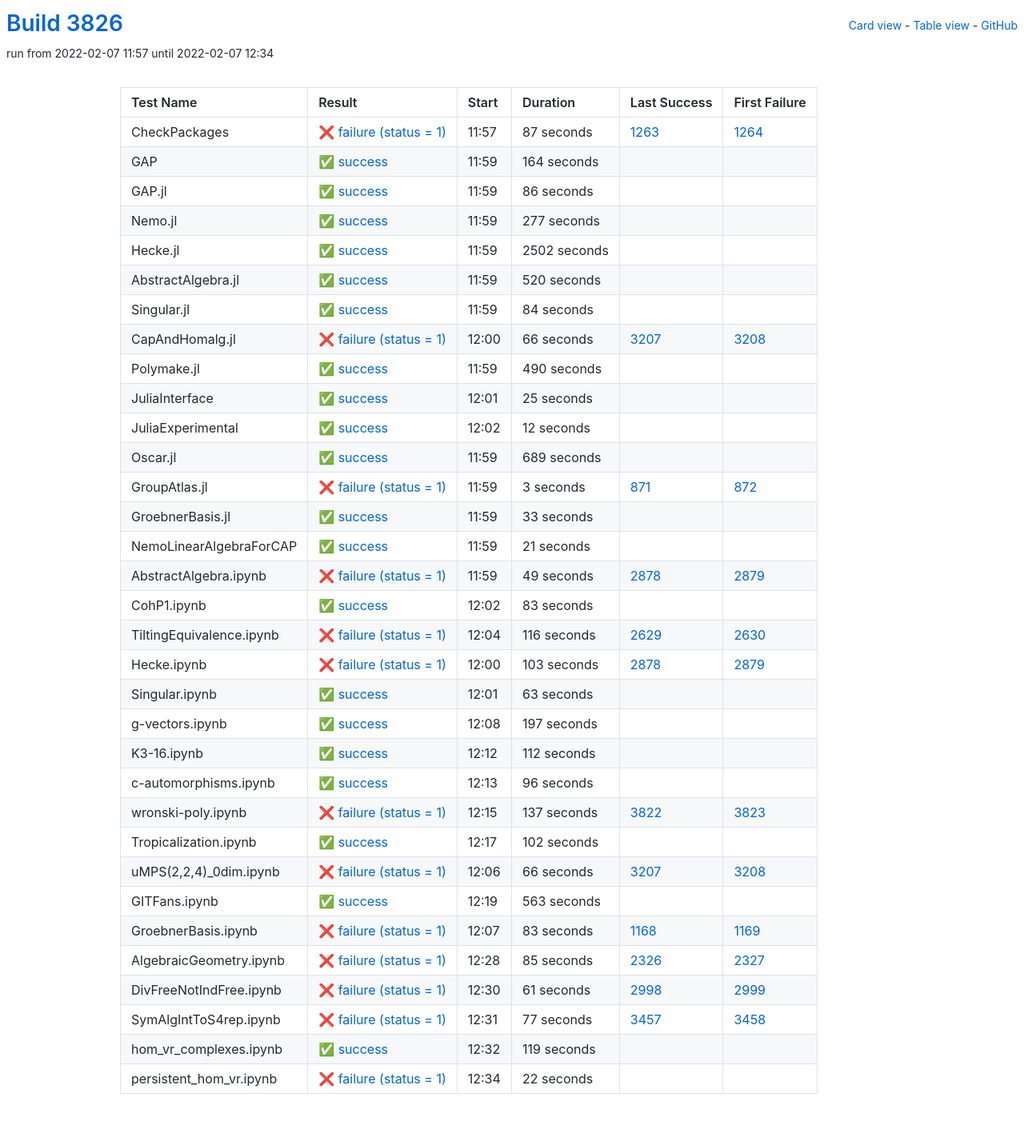
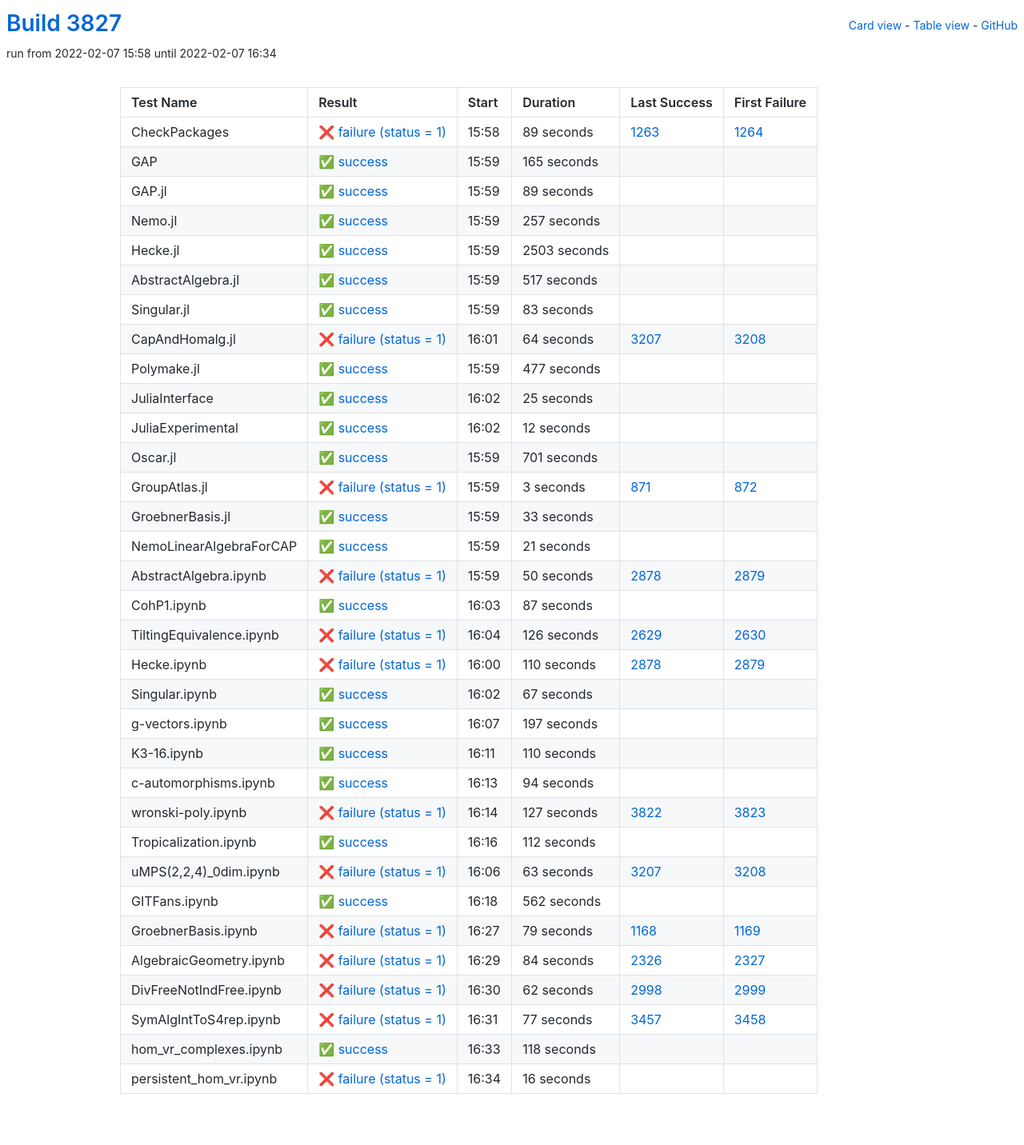
Before and after one commit to oscar-system/oscar-ci-status-stable, a Jekyll site: the page built from table.html, in a window 1280 px wide. Shown: the whole page at 80% size. Built offline with Jekyll 4.4.1, drawn with Linux system fonts in a browser that asks for light colours.

Commit message:
Build #3827

```diff
--- a/_data/ci.yml
+++ b/_data/ci.yml
@@ -1,6 +1,6 @@
 ---
-build: 3826
-build_url: https://oscarci.mathematik.uni-kl.de/job/oscar-stable/3826/
+build: 3827
+build_url: https://oscarci.mathematik.uni-kl.de/job/oscar-stable/3827/
 job: oscar-stable
 organization: oscar-system
 repo: oscar-ci-status-stable
@@ -8,116 +8,116 @@ repourl: https://github.com/oscar-system/oscar-ci-status-stable
 tests:
 - name: CheckPackages
   id: checkpackages
-  log: https://oscarci.mathematik.uni-kl.de/job/oscar-stable/3826/artifact/logs/build-3826/CheckPackages.log
-  start: 2022-02-07 11:57
+  log: https://oscarci.mathematik.uni-kl.de/job/oscar-stable/3827/artifact/logs/build-3827/CheckPackages.log
+  start: 2022-02-07 15:58
   success: false
   exitcode: 1
   status: failure
-  duration: 87
+  duration: 89
   last_success: 1263
   last_success_url: https://oscarci.mathematik.uni-kl.de/job/oscar-stable/1263/
   first_failure: 1264
   first_failure_url: https://oscarci.mathematik.uni-kl.de/job/oscar-stable/1264/
 - name: GAP
   id: gap
-  log: https://oscarci.mathematik.uni-kl.de/job/oscar-stable/3826/artifact/logs/build-3826/GAP.log
-  start: 2022-02-07 11:59
+  log: https://oscarci.mathematik.uni-kl.de/job/oscar-stable/3827/artifact/logs/build-3827/GAP.log
+  start: 2022-02-07 15:59
   success: true
   exitcode: 0
   status: success
-  duration: 164
+  duration: 165
   last_success: false
   last_success_url:
   first_failure: false
   first_failure_url:
 - name: GAP.jl
   id: gap-jl
-  log: https://oscarci.mathematik.uni-kl.de/job/oscar-stable/3826/artifact/logs/build-3826/GAP.jl.log
-  start: 2022-02-07 11:59
+  log: https://oscarci.mathematik.uni-kl.de/job/oscar-stable/3827/artifact/logs/build-3827/GAP.jl.log
+  start: 2022-02-07 15:59
   success: true
   exitcode: 0
   status: success
-  duration: 86
+  duration: 89
   last_success: false
   last_success_url:
   first_failure: false
   first_failure_url:
 - name: Nemo.jl
   id: nemo-jl
-  log: https://oscarci.mathematik.uni-kl.de/job/oscar-stable/3826/artifact/logs/build-3826/Nemo.jl.log
-  start: 2022-02-07 11:59
+  log: https://oscarci.mathematik.uni-kl.de/job/oscar-stable/3827/artifact/logs/build-3827/Nemo.jl.log
+  start: 2022-02-07 15:59
   success: true
   exitcode: 0
   status: success
-  duration: 277
+  duration: 257
   last_success: false
   last_success_url:
   first_failure: false
   first_failure_url:
 - name: Hecke.jl
   id: hecke-jl
-  log: https://oscarci.mathematik.uni-kl.de/job/oscar-stable/3826/artifact/logs/build-3826/Hecke.jl.log
-  start: 2022-02-07 11:59
+  log: https://oscarci.mathematik.uni-kl.de/job/oscar-stable/3827/artifact/logs/build-3827/Hecke.jl.log
+  start: 2022-02-07 15:59
   success: true
   exitcode: 0
   status: success
-  duration: 2502
+  duration: 2503
   last_success: false
   last_success_url:
   first_failure: false
   first_failure_url:
 - name: AbstractAlgebra.jl
   id: abstractalgebra-jl
-  log: https://oscarci.mathematik.uni-kl.de/job/oscar-stable/3826/artifact/logs/build-3826/AbstractAlgebra.jl.log
-  start: 2022-02-07 11:59
+  log: https://oscarci.mathematik.uni-kl.de/job/oscar-stable/3827/artifact/logs/build-3827/AbstractAlgebra.jl.log
+  start: 2022-02-07 15:59
   success: true
   exitcode: 0
   status: success
-  duration: 520
+  duration: 517
   last_success: false
   last_success_url:
   first_failure: false
   first_failure_url:
 - name: Singular.jl
   id: singular-jl
-  log: https://oscarci.mathematik.uni-kl.de/job/oscar-stable/3826/artifact/logs/build-3826/Singular.jl.log
-  start: 2022-02-07 11:59
+  log: https://oscarci.mathematik.uni-kl.de/job/oscar-stable/3827/artifact/logs/build-3827/Singular.jl.log
+  start: 2022-02-07 15:59
   success: true
   exitcode: 0
   status: success
-  duration: 84
+  duration: 83
   last_success: false
   last_success_url:
   first_failure: false
   first_failure_url:
 - name: CapAndHomalg.jl
   id: capandhomalg-jl
-  log: https://oscarci.mathematik.uni-kl.de/job/oscar-stable/3826/artifact/logs/build-3826/CapAndHomalg.jl.log
-  start: 2022-02-07 12:00
+  log: https://oscarci.mathematik.uni-kl.de/job/oscar-stable/3827/artifact/logs/build-3827/CapAndHomalg.jl.log
+  start: 2022-02-07 16:01
   success: false
   exitcode: 1
   status: failure
-  duration: 66
+  duration: 64
   last_success: 3207
   last_success_url: https://oscarci.mathematik.uni-kl.de/job/oscar-stable/3207/
   first_failure: 3208
   first_failure_url: https://oscarci.mathematik.uni-kl.de/job/oscar-stable/3208/
 - name: Polymake.jl
   id: polymake-jl
-  log: https://oscarci.mathematik.uni-kl.de/job/oscar-stable/3826/artifact/logs/build-3826/Polymake.jl.log
-  start: 2022-02-07 11:59
+  log: https://oscarci.mathematik.uni-kl.de/job/oscar-stable/3827/artifact/logs/build-3827/Polymake.jl.log
+  start: 2022-02-07 15:59
   success: true
   exitcode: 0
   status: success
-  duration: 490
+  duration: 477
   last_success: false
   last_success_url:
   first_failure: false
   first_failure_url:
 - name: JuliaInterface
   id: juliainterface
-  log: https://oscarci.mathematik.uni-kl.de/job/oscar-stable/3826/artifact/logs/build-3826/JuliaInterface.log
-  start: 2022-02-07 12:01
+  log: https://oscarci.mathematik.uni-kl.de/job/oscar-stable/3827/artifact/logs/build-3827/JuliaInterface.log
+  start: 2022-02-07 16:02
   success: true
   exitcode: 0
   status: success
@@ -128,8 +128,8 @@ tests:
   first_failure_url:
 - name: JuliaExperimental
   id: juliaexperimental
-  log: https://oscarci.mathematik.uni-kl.de/job/oscar-stable/3826/artifact/logs/build-3826/JuliaExperimental.log
-  start: 2022-02-07 12:02
+  log: https://oscarci.mathematik.uni-kl.de/job/oscar-stable/3827/artifact/logs/build-3827/JuliaExperimental.log
+  start: 2022-02-07 16:02
   success: true
   exitcode: 0
   status: success
@@ -140,20 +140,20 @@ tests:
   first_failure_url:
 - name: Oscar.jl
   id: oscar-jl
-  log: https://oscarci.mathematik.uni-kl.de/job/oscar-stable/3826/artifact/logs/build-3826/Oscar.jl.log
-  start: 2022-02-07 11:59
+  log: https://oscarci.mathematik.uni-kl.de/job/oscar-stable/3827/artifact/logs/build-3827/Oscar.jl.log
+  start: 2022-02-07 15:59
   success: true
   exitcode: 0
   status: success
-  duration: 689
+  duration: 701
   last_success: false
   last_success_url:
   first_failure: false
   first_failure_url:
 - name: GroupAtlas.jl
   id: groupatlas-jl
-  log: https://oscarci.mathematik.uni-kl.de/job/oscar-stable/3826/artifact/logs/build-3826/GroupAtlas.jl.log
-  start: 2022-02-07 11:59
+  log: https://oscarci.mathematik.uni-kl.de/job/oscar-stable/3827/artifact/logs/build-3827/GroupAtlas.jl.log
+  start: 2022-02-07 15:59
   success: false
   exitcode: 1
   status: failure
@@ -164,8 +164,8 @@ tests:
   first_failure_url: https://oscarci.mathematik.uni-kl.de/job/oscar-stable/872/
 - name: GroebnerBasis.jl
   id: groebnerbasis-jl
-  log: https://oscarci.mathematik.uni-kl.de/job/oscar-stable/3826/artifact/logs/build-3826/GroebnerBasis.jl.log
-  start: 2022-02-07 11:59
+  log: https://oscarci.mathematik.uni-kl.de/job/oscar-stable/3827/artifact/logs/build-3827/GroebnerBasis.jl.log
+  start: 2022-02-07 15:59
   success: true
   exitcode: 0
   status: success
@@ -176,8 +176,8 @@ tests:
   first_failure_url:
 - name: NemoLinearAlgebraForCAP
   id: nemolinearalgebraforcap
-  log: https://oscarci.mathematik.uni-kl.de/job/oscar-stable/3826/artifact/logs/build-3826/NemoLinearAlgebraForCAP.log
-  start: 2022-02-07 11:59
+  log: https://oscarci.mathematik.uni-kl.de/job/oscar-stable/3827/artifact/logs/build-3827/NemoLinearAlgebraForCAP.log
+  start: 2022-02-07 15:59
   success: true
   exitcode: 0
   status: success
@@ -188,68 +188,68 @@ tests:
   first_failure_url:
 - name: AbstractAlgebra.ipynb
   id: abstractalgebra-ipynb
-  log: https://oscarci.mathematik.uni-kl.de/job/oscar-stable/3826/artifact/logs/build-3826/AbstractAlgebra.ipynb.log
-  start: 2022-02-07 11:59
+  log: https://oscarci.mathematik.uni-kl.de/job/oscar-stable/3827/artifact/logs/build-3827/AbstractAlgebra.ipynb.log
+  start: 2022-02-07 15:59
   success: false
   exitcode: 1
   status: failure
-  duration: 49
+  duration: 50
   last_success: 2878
   last_success_url: https://oscarci.mathematik.uni-kl.de/job/oscar-stable/2878/
   first_failure: 2879
   first_failure_url: https://oscarci.mathematik.uni-kl.de/job/oscar-stable/2879/
 - name: CohP1.ipynb
   id: cohp1-ipynb
-  log: https://oscarci.mathematik.uni-kl.de/job/oscar-stable/3826/artifact/logs/build-3826/CohP1.ipynb.log
-  start: 2022-02-07 12:02
+  log: https://oscarci.mathematik.uni-kl.de/job/oscar-stable/3827/artifact/logs/build-3827/CohP1.ipynb.log
+  start: 2022-02-07 16:03
   success: true
   exitcode: 0
   status: success
-  duration: 83
+  duration: 87
   last_success: false
   last_success_url:
   first_failure: false
   first_failure_url:
 - name: TiltingEquivalence.ipynb
   id: tiltingequivalence-ipynb
-  log: https://oscarci.mathematik.uni-kl.de/job/oscar-stable/3826/artifact/logs/build-3826/TiltingEquivalence.ipynb.log
-  start: 2022-02-07 12:04
+  log: https://oscarci.mathematik.uni-kl.de/job/oscar-stable/3827/artifact/logs/build-3827/TiltingEquivalence.ipynb.log
+  start: 2022-02-07 16:04
   success: false
   exitcode: 1
   status: failure
-  duration: 116
+  duration: 126
   last_success: 2629
   last_success_url: https://oscarci.mathematik.uni-kl.de/job/oscar-stable/2629/
   first_failure: 2630
   first_failure_url: https://oscarci.mathematik.uni-kl.de/job/oscar-stable/2630/
 - name: Hecke.ipynb
   id: hecke-ipynb
-  log: https://oscarci.mathematik.uni-kl.de/job/oscar-stable/3826/artifact/logs/build-3826/Hecke.ipynb.log
-  start: 2022-02-07 12:00
+  log: https://oscarci.mathematik.uni-kl.de/job/oscar-stable/3827/artifact/logs/build-3827/Hecke.ipynb.log
+  start: 2022-02-07 16:00
   success: false
   exitcode: 1
   status: failure
-  duration: 103
+  duration: 110
   last_success: 2878
   last_success_url: https://oscarci.mathematik.uni-kl.de/job/oscar-stable/2878/
   first_failure: 2879
   first_failure_url: https://oscarci.mathematik.uni-kl.de/job/oscar-stable/2879/
 - name: Singular.ipynb
   id: singular-ipynb
-  log: https://oscarci.mathematik.uni-kl.de/job/oscar-stable/3826/artifact/logs/build-3826/Singular.ipynb.log
-  start: 2022-02-07 12:01
+  log: https://oscarci.mathematik.uni-kl.de/job/oscar-stable/3827/artifact/logs/build-3827/Singular.ipynb.log
+  start: 2022-02-07 16:02
   success: true
   exitcode: 0
   status: success
-  duration: 63
+  duration: 67
   last_success: false
   last_success_url:
   first_failure: false
   first_failure_url:
 - name: g-vectors.ipynb
   id: g-vectors-ipynb
-  log: https://oscarci.mathematik.uni-kl.de/job/oscar-stable/3826/artifact/logs/build-3826/g-vectors.ipynb.log
-  start: 2022-02-07 12:08
+  log: https://oscarci.mathematik.uni-kl.de/job/oscar-stable/3827/artifact/logs/build-3827/g-vectors.ipynb.log
+  start: 2022-02-07 16:07
   success: true
   exitcode: 0
   status: success
@@ -260,8 +260,44 @@ tests:
   first_failure_url:
 - name: K3-16.ipynb
   id: k3-16-ipynb
-  log: https://oscarci.mathematik.uni-kl.de/job/oscar-stable/3826/artifact/logs/build-3826/K3-16.ipynb.log
-  start: 2022-02-07 12:12
+  log: https://oscarci.mathematik.uni-kl.de/job/oscar-stable/3827/artifact/logs/build-3827/K3-16.ipynb.log
+  start: 2022-02-07 16:11
+  success: true
+  exitcode: 0
+  status: success
+  duration: 110
+  last_success: false
+  last_success_url:
+  first_failure: false
+  first_failure_url:
+- name: c-automorphisms.ipynb
+  id: c-automorphisms-ipynb
+  log: https://oscarci.mathematik.uni-kl.de/job/oscar-stable/3827/artifact/logs/build-3827/c-automorphisms.ipynb.log
+  start: 2022-02-07 16:13
+  success: true
+  exitcode: 0
+  status: success
+  duration: 94
+  last_success: false
+  last_success_url:
+  first_failure: false
+  first_failure_url:
+- name: wronski-poly.ipynb
+  id: wronski-poly-ipynb
+  log: https://oscarci.mathematik.uni-kl.de/job/oscar-stable/3827/artifact/logs/build-3827/wronski-poly.ipynb.log
+  start: 2022-02-07 16:14
+  success: false
+  exitcode: 1
+  status: failure
+  duration: 127
+  last_success: 3822
+  last_success_url: https://oscarci.mathematik.uni-kl.de/job/oscar-stable/3822/
+  first_failure: 3823
+  first_failure_url: https://oscarci.mathematik.uni-kl.de/job/oscar-stable/3823/
+- name: Tropicalization.ipynb
+  id: tropicalization-ipynb
+  log: https://oscarci.mathematik.uni-kl.de/job/oscar-stable/3827/artifact/logs/build-3827/Tropicalization.ipynb.log
+  start: 2022-02-07 16:16
   success: true
   exitcode: 0
   status: success
@@ -270,106 +306,70 @@ tests:
   last_success_url:
   first_failure: false
   first_failure_url:
-- name: c-automorphisms.ipynb
-  id: c-automorphisms-ipynb
-  log: https://oscarci.mathematik.uni-kl.de/job/oscar-stable/3826/artifact/logs/build-3826/c-automorphisms.ipynb.log
-  start: 2022-02-07 12:13
-  success: true
-  exitcode: 0
-  status: success
-  duration: 96
-  last_success: false
-  last_success_url:
-  first_failure: false
-  first_failure_url:
-- name: wronski-poly.ipynb
-  id: wronski-poly-ipynb
-  log: https://oscarci.mathematik.uni-kl.de/job/oscar-stable/3826/artifact/logs/build-3826/wronski-poly.ipynb.log
-  start: 2022-02-07 12:15
+- name: uMPS(2,2,4)_0dim.ipynb
+  id: umps-2-2-4-0dim-ipynb
+  log: https://oscarci.mathematik.uni-kl.de/job/oscar-stable/3827/artifact/logs/build-3827/uMPS-2-2-4-_0dim.ipynb.log
+  start: 2022-02-07 16:06
   success: false
   exitcode: 1
   status: failure
-  duration: 137
-  last_success: 3822
-  last_success_url: https://oscarci.mathematik.uni-kl.de/job/oscar-stable/3822/
-  first_failure: 3823
-  first_failure_url: https://oscarci.mathematik.uni-kl.de/job/oscar-stable/3823/
-- name: Tropicalization.ipynb
-  id: tropicalization-ipynb
-  log: https://oscarci.mathematik.uni-kl.de/job/oscar-stable/3826/artifact/logs/build-3826/Tropicalization.ipynb.log
-  start: 2022-02-07 12:17
-  success: true
-  exitcode: 0
-  status: success
-  duration: 102
-  last_success: false
-  last_success_url:
-  first_failure: false
-  first_failure_url:
-- name: uMPS(2,2,4)_0dim.ipynb
-  id: umps-2-2-4-0dim-ipynb
-  log: https://oscarci.mathematik.uni-kl.de/job/oscar-stable/3826/artifact/logs/build-3826/uMPS-2-2-4-_0dim.ipynb.log
-  start: 2022-02-07 12:06
-  success: false
-  exitcode: 1
-  status: failure
-  duration: 66
+  duration: 63
   last_success: 3207
   last_success_url: https://oscarci.mathematik.uni-kl.de/job/oscar-stable/3207/
   first_failure: 3208
   first_failure_url: https://oscarci.mathematik.uni-kl.de/job/oscar-stable/3208/
 - name: GITFans.ipynb
   id: gitfans-ipynb
-  log: https://oscarci.mathematik.uni-kl.de/job/oscar-stable/3826/artifact/logs/build-3826/GITFans.ipynb.log
-  start: 2022-02-07 12:19
+  log: https://oscarci.mathematik.uni-kl.de/job/oscar-stable/3827/artifact/logs/build-3827/GITFans.ipynb.log
+  start: 2022-02-07 16:18
   success: true
   exitcode: 0
   status: success
-  duration: 563
+  duration: 562
   last_success: false
   last_success_url:
   first_failure: false
   first_failure_url:
 - name: GroebnerBasis.ipynb
   id: groebnerbasis-ipynb
-  log: https://oscarci.mathematik.uni-kl.de/job/oscar-stable/3826/artifact/logs/build-3826/GroebnerBasis.ipynb.log
-  start: 2022-02-07 12:07
+  log: https://oscarci.mathematik.uni-kl.de/job/oscar-stable/3827/artifact/logs/build-3827/GroebnerBasis.ipynb.log
+  start: 2022-02-07 16:27
   success: false
   exitcode: 1
   status: failure
-  duration: 83
+  duration: 79
   last_success: 1168
   last_success_url: https://oscarci.mathematik.uni-kl.de/job/oscar-stable/1168/
   first_failure: 1169
   first_failure_url: https://oscarci.mathematik.uni-kl.de/job/oscar-stable/1169/
 - name: AlgebraicGeometry.ipynb
   id: algebraicgeometry-ipynb
-  log: https://oscarci.mathematik.uni-kl.de/job/oscar-stable/3826/artifact/logs/build-3826/AlgebraicGeometry.ipynb.log
-  start: 2022-02-07 12:28
+  log: https://oscarci.mathematik.uni-kl.de/job/oscar-stable/3827/artifact/logs/build-3827/AlgebraicGeometry.ipynb.log
+  start: 2022-02-07 16:29
   success: false
   exitcode: 1
   status: failure
-  duration: 85
+  duration: 84
   last_success: 2326
   last_success_url: https://oscarci.mathematik.uni-kl.de/job/oscar-stable/2326/
   first_failure: 2327
   first_failure_url: https://oscarci.mathematik.uni-kl.de/job/oscar-stable/2327/
 - name: DivFreeNotIndFree.ipynb
   id: divfreenotindfree-ipynb
-  log: https://oscarci.mathematik.uni-kl.de/job/oscar-stable/3826/artifact/logs/build-3826/DivFreeNotIndFree.ipynb.log
-  start: 2022-02-07 12:30
+  log: https://oscarci.mathematik.uni-kl.de/job/oscar-stable/3827/artifact/logs/build-3827/DivFreeNotIndFree.ipynb.log
+  start: 2022-02-07 16:30
   success: false
   exitcode: 1
   status: failure
-  duration: 61
+  duration: 62
   last_success: 2998
   last_success_url: https://oscarci.mathematik.uni-kl.de/job/oscar-stable/2998/
   first_failure: 2999
   first_failure_url: https://oscarci.mathematik.uni-kl.de/job/oscar-stable/2999/
 - name: SymAlgIntToS4rep.ipynb
   id: symalginttos4rep-ipynb
-  log: https://oscarci.mathematik.uni-kl.de/job/oscar-stable/3826/artifact/logs/build-3826/SymAlgIntToS4rep.ipynb.log
-  start: 2022-02-07 12:31
+  log: https://oscarci.mathematik.uni-kl.de/job/oscar-stable/3827/artifact/logs/build-3827/SymAlgIntToS4rep.ipynb.log
+  start: 2022-02-07 16:31
   success: false
   exitcode: 1
   status: failure
@@ -380,24 +380,24 @@ tests:
   first_failure_url: https://oscarci.mathematik.uni-kl.de/job/oscar-stable/3458/
 - name: hom_vr_complexes.ipynb
   id: hom-vr-complexes-ipynb
-  log: https://oscarci.mathematik.uni-kl.de/job/oscar-stable/3826/artifact/logs/build-3826/hom_vr_complexes.ipynb.log
-  start: 2022-02-07 12:32
+  log: https://oscarci.mathematik.uni-kl.de/job/oscar-stable/3827/artifact/logs/build-3827/hom_vr_complexes.ipynb.log
+  start: 2022-02-07 16:33
   success: true
   exitcode: 0
   status: success
-  duration: 119
+  duration: 118
   last_success: false
   last_success_url:
   first_failure: false
   first_failure_url:
 - name: persistent_hom_vr.ipynb
   id: persistent-hom-vr-ipynb
-  log: https://oscarci.mathematik.uni-kl.de/job/oscar-stable/3826/artifact/logs/build-3826/persistent_hom_vr.ipynb.log
-  start: 2022-02-07 12:34
+  log: https://oscarci.mathematik.uni-kl.de/job/oscar-stable/3827/artifact/logs/build-3827/persistent_hom_vr.ipynb.log
+  start: 2022-02-07 16:34
   success: false
   exitcode: 1
   status: failure
-  duration: 22
+  duration: 16
   last_success: false
   last_success_url:
   first_failure: false
```
Also changed, not shown: README.md.
